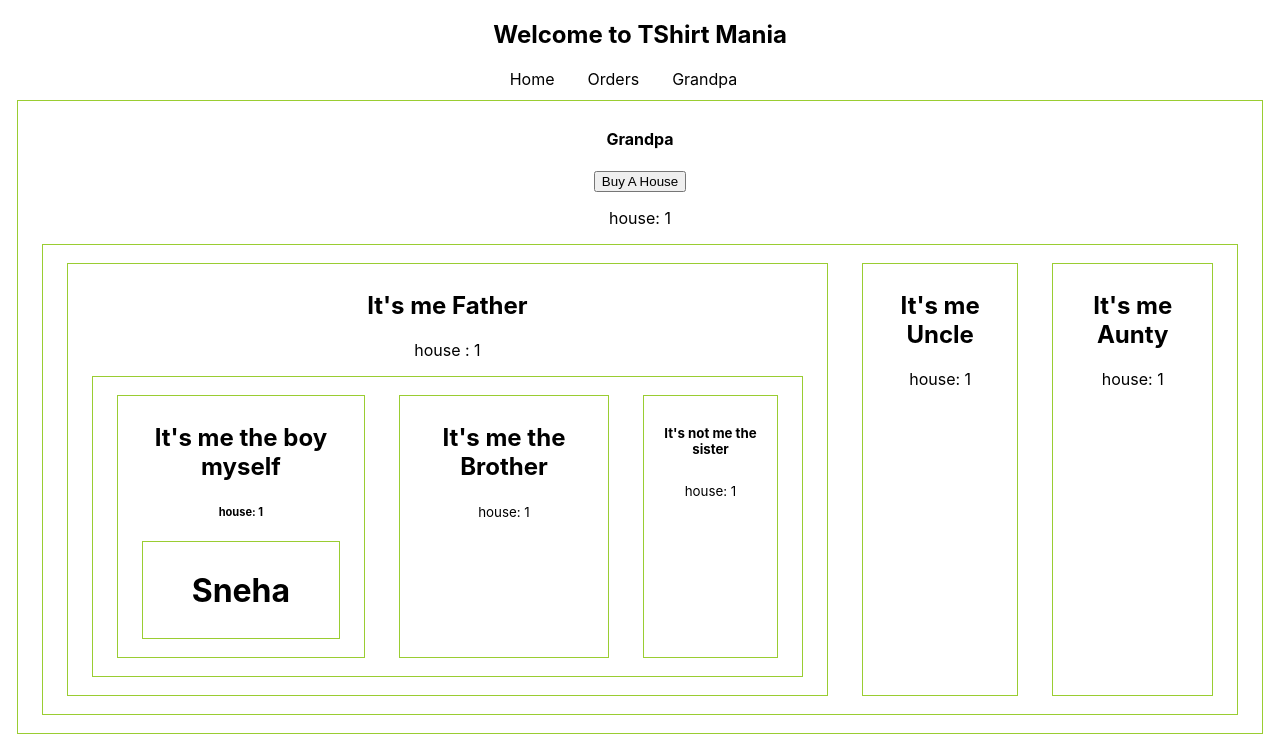
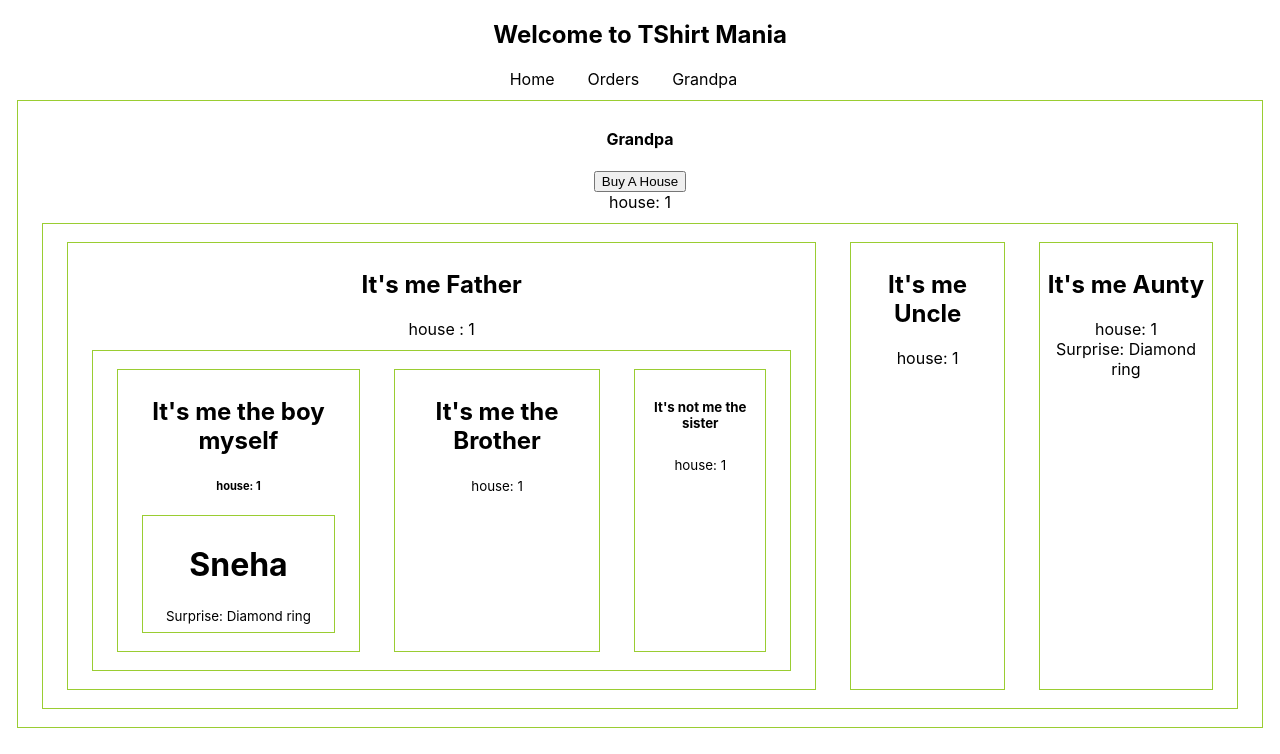
Before and after one commit to arnobtarafder/tshirt-mania, a React (Create React App) app: page /grandpa in a window 1280 px wide. Shown: the top 754 px of the page. Built offline with nearby package versions, Linux system fonts and the light colour scheme.

Commit message:
context api added

```diff
--- a/src/components/Aunty/Aunty.js
+++ b/src/components/Aunty/Aunty.js
@@ -1,10 +1,13 @@
-import React from 'react';
+import React, { useContext } from 'react';
+import { ringContext } from '../Grandpa/Grandpa';
 
 const Aunty = ({house}) => {
+    const ring = useContext(ringContext)
     return (
         <div>
             <h2>It's me Aunty</h2>
             <p>house: {house}</p>
+            <p>{ring}</p>
         </div>
     );
 };
--- a/src/components/Father/Father.js
+++ b/src/components/Father/Father.js
@@ -3,13 +3,13 @@ import Brother from '../Brother/Brother';
 import MySelf from '../MySelf/MySelf';
 import Sister from '../Sister/Sister';
 
-const Father = ({house}) => {
+const Father = ({house, ring}) => {
     return (
         <div>
             <h2>It's me Father</h2>
             <p>house : {house}</p>
             <div className="children" style={{display: "flex"}}>
-            <MySelf house = {house}></MySelf>
+            <MySelf house = {house} ring = {ring}></MySelf>
             <Brother house = {house}></Brother>
             <Sister house = {house}></Sister>
             </div>
--- a/src/components/Grandpa/Grandpa.css
+++ b/src/components/Grandpa/Grandpa.css
@@ -3,6 +3,7 @@
      padding: 7px;
      margin: 11px 17px;
 }
-/* .grandpa {
-    display: flex;
-} */
+.grandpa p {
+    margin-top: 0px;
+    margin-bottom: 0px;
+}
--- a/src/components/Grandpa/Grandpa.js
+++ b/src/components/Grandpa/Grandpa.js
@@ -1,8 +1,22 @@
-import React, { useState } from 'react';
+import React, { createContext, useState } from 'react';
 import './Grandpa.css'
 import Aunty from '../Aunty/Aunty';
 import Father from '../Father/Father';
 import Uncle from '../Uncle/Uncle';
+
+/**
+*  context api
+* 1. Call createContext with a default value
+* 2. Set a variable of the context to use it in other places
+* 3. Make sure you export the context to use it in other places
+* 4. Wrap you child content using ConstantContextName.Provider
+* 5. Provide a value
+* 6. To consume the context from child component
+* 7. useContext hook and you will need to pass the contextName
+* 8. Make sure you take notes
+*/
+
+export const ringContext = createContext("diamond")
 
 const Grandpa = () => {
     const [house, setHouse] = useState(1);
@@ -10,17 +24,20 @@ const Grandpa = () => {
         const newHouseCount = house + 1;
         setHouse(newHouseCount)
     }
+    const ornaments = "Surprise: Diamond ring"
     return (
-        <div className='grandpa'>
+        <ringContext.Provider value={ornaments}>
+            <div className='grandpa'>
             <h4>Grandpa</h4>
             <button onClick={handleBuyAHouse}>Buy A House</button>
             <p>house: {house}</p>
             <div style={{display: "flex"}}>
-            <Father house = {house}></Father>
+            <Father house = {house} ring = {ornaments}></Father>
             <Uncle house = {house}></Uncle>
             <Aunty house = {house}></Aunty>
             </div>
         </div>
+        </ringContext.Provider>
     );
 };
 
--- a/src/components/MySelf/MySelf.js
+++ b/src/components/MySelf/MySelf.js
@@ -1,12 +1,12 @@
 import React from 'react';
 import Special from '../Special/Special';
 
-const MySelf = ({house}) => {
+const MySelf = ({house, ring}) => {
     return (
         <div>
             <h2>It's me the boy myself</h2>
             <h5><small>house: {house}</small></h5>
-            <Special></Special>
+            <Special ring = {ring}></Special>
         </div>
     );
 };
--- a/src/components/Special/Special.js
+++ b/src/components/Special/Special.js
@@ -1,9 +1,12 @@
-import React from 'react';
+import React, { useContext } from 'react';
+import { ringContext } from '../Grandpa/Grandpa';
 
 const Special = ({house}) => {
+    const ring = useContext(ringContext)
     return (
         <div>
             <h1>Sneha</h1>
+            <p><small>{ring}</small></p>
         </div>
     );
 };
```
